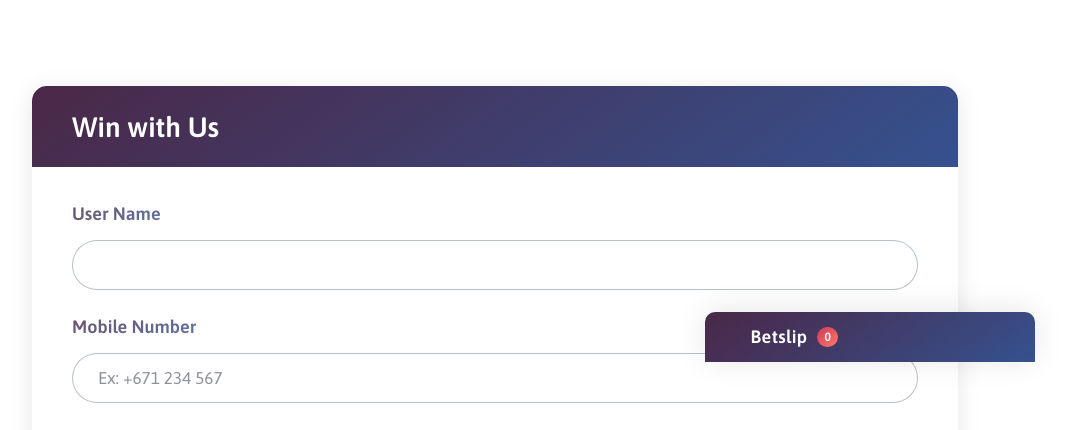
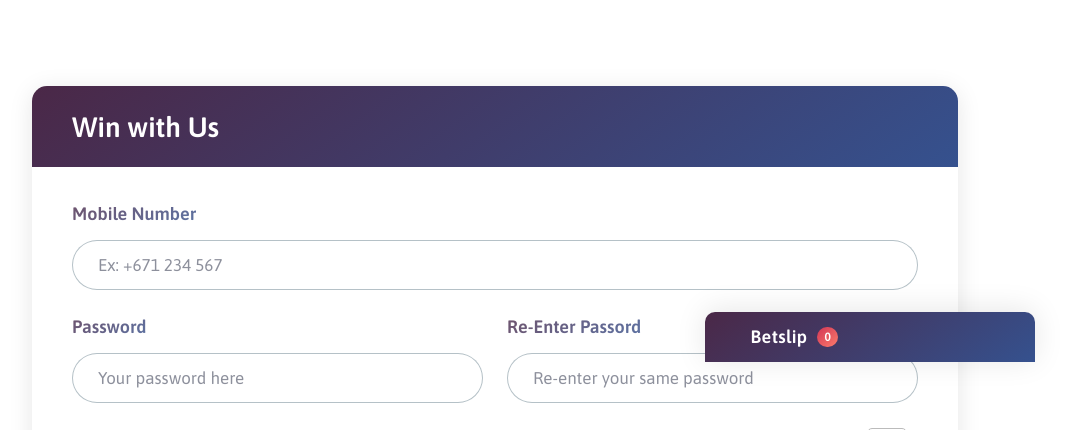
Before and after one commit to AzamaNjinda/betting237, a Django app: page /register/ in a window 1280 px wide. Shown: the part 438-868 px from the top of the page, without its empty margins (145-1211 px from the left). Run offline with Django 4.2, Linux system fonts and the light colour scheme; some libraries are stand-ins or nearby versions; some web fonts are replaced.

Commit message:
edited Login and Sign up Views

```diff
--- a/server/forms.py
+++ b/server/forms.py
@@ -40,8 +40,7 @@ class UserRegisterForm(forms.ModelForm):
     class Meta:
         model = User
         fields = [
-            'username',
-            'phoneNumber',
+            'phone_number',
             'password',
             'cpassword'
         ]
--- a/server/templates/signup.html
+++ b/server/templates/signup.html
@@ -63,11 +63,11 @@
                                     <div class="form-all-step">
                                         <div class="first-step-form per-step animate__animated blanked">
                                             <div class="row">
-                                                <div class="col-xl-12 col-lg-12 col-md-12 col-sm-12">
+                                                {% comment %} <div class="col-xl-12 col-lg-12 col-md-12 col-sm-12">
                                                     <label for="first_name" class="form-label"><span>User name</span></label>
-                                                    {% comment %} <input type="text" id="first_name" placeholder="Ex: John"> {% endcomment %}
+                                                    <input type="text" id="first_name" placeholder="Ex: John">
                                                     {{ form.username }}
-                                                </div>
+                                                </div> {% endcomment %}
                                                 <div class="col-xl-12 col-lg-12 col-md-12">
                                                     <label for="mobile_number" class="form-label"><span>Mobile Number</span></label>
                                                     {% comment %} <input type="text" id="mobile_number" placeholder="Ex: +1 000 00 0000"> {% endcomment %}
--- a/server/views.py
+++ b/server/views.py
@@ -127,7 +127,7 @@ def login_view(request):
         if form.is_valid():
             phoneNumber = form.cleaned_data.get('phoneNumber')
             password = form.cleaned_data.get('password')
-            user = authenticate(request, phone_number=phoneNumber, password=password)
+            user = authenticate(request, username=phoneNumber, password=password)
             login(request, user)
             if next:
                 return redirect(next)
@@ -208,9 +208,10 @@ def register_view(request):
             phoneNumber = form.cleaned_data.get('phoneNumber')
             user.set_password(password)
             user.phone_number = phoneNumber
+            user.username = phoneNumber
             user.save()
 
-            new_user = authenticate(request, phoneNumber=phoneNumber, password=password)
+            new_user = authenticate(request, username=phoneNumber, password=password)
             login(request, new_user)
 
             if home:
```
